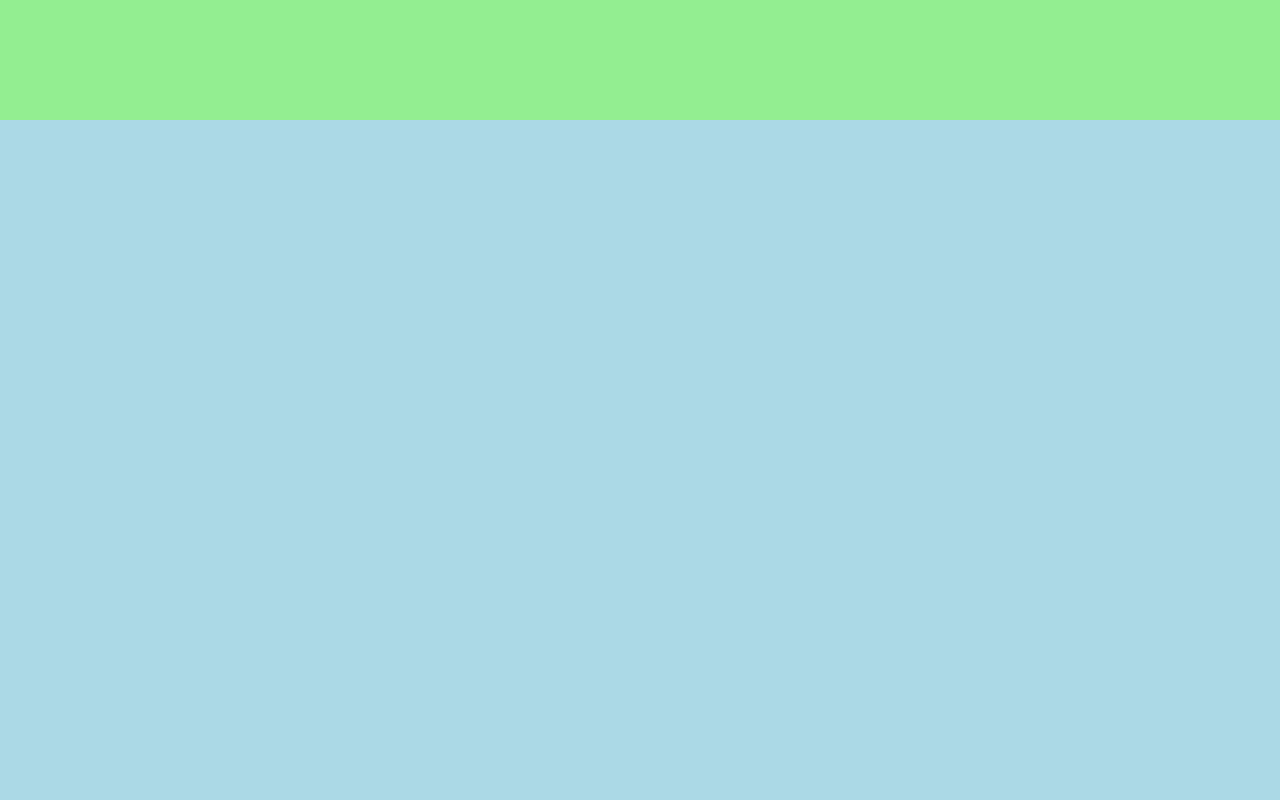
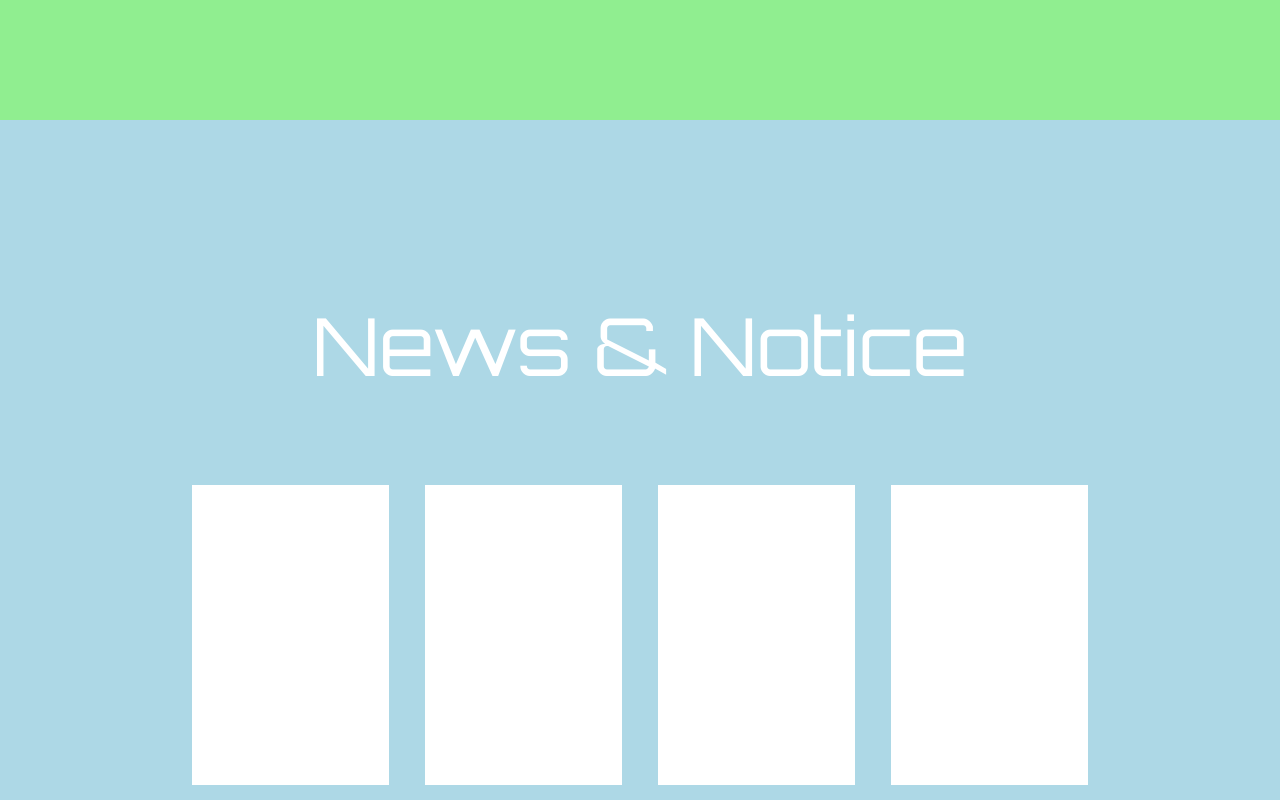
Before and after one commit to mania605/Company2, a plain HTML site: page index.html in a window 1280 px wide. Shown: the part 1480-2280 px from the top of the page. Drawn offline with nearby package versions, Linux system fonts and the light colour scheme.

Commit message:
News영역 컨텐츠

```diff
--- a/index.html
+++ b/index.html
@@ -43,6 +43,7 @@
 	</header>
 
 	<main>
+		<!-- visual -->
 		<figure id="visual" class="on">
 			<video src="img/vidBg.mp4" muted autoplay loop></video>
 
@@ -61,8 +62,18 @@
 				</nav>
 			</div>
 		</figure>
+		<!-- banner -->
 		<section id="banner"></section>
-		<section id="news"></section>
+
+		<!-- news -->
+		<section id="news">
+			<h2>News & Notice</h2>
+			<article></article>
+			<article></article>
+			<article></article>
+			<article></article>
+		</section>
+		<!-- info -->
 		<section id="info"></section>
 	</main>
 
--- a/scss/main/_news.scss
+++ b/scss/main/_news.scss
@@ -1,7 +1,24 @@
-#news{
-  width: 100%;
-  height: 100vh;
-  position: relative;
-  overflow: hidden;
-  background-color: lightblue;
+#news {
+	width: 100%;
+	height: 100vh;
+	position: relative;
+	overflow: hidden;
+	background-color: lightblue;
+	padding: 150px 15vw 100px;
+	display: flex;
+	flex-wrap: wrap;
+	justify-content: space-between;
+	align-content: center;
+	h2 {
+		width: 100%;
+		font: 400 5rem/1 "orbitron";
+		color: #fff;
+		text-align: center;
+		margin-bottom: 100px;
+	}
+	article {
+		width: 22%;
+		height: 300px;
+		background-color: #fff;
+	}
 }
```
Also changed, not shown: css/style.css, 1 other file.
